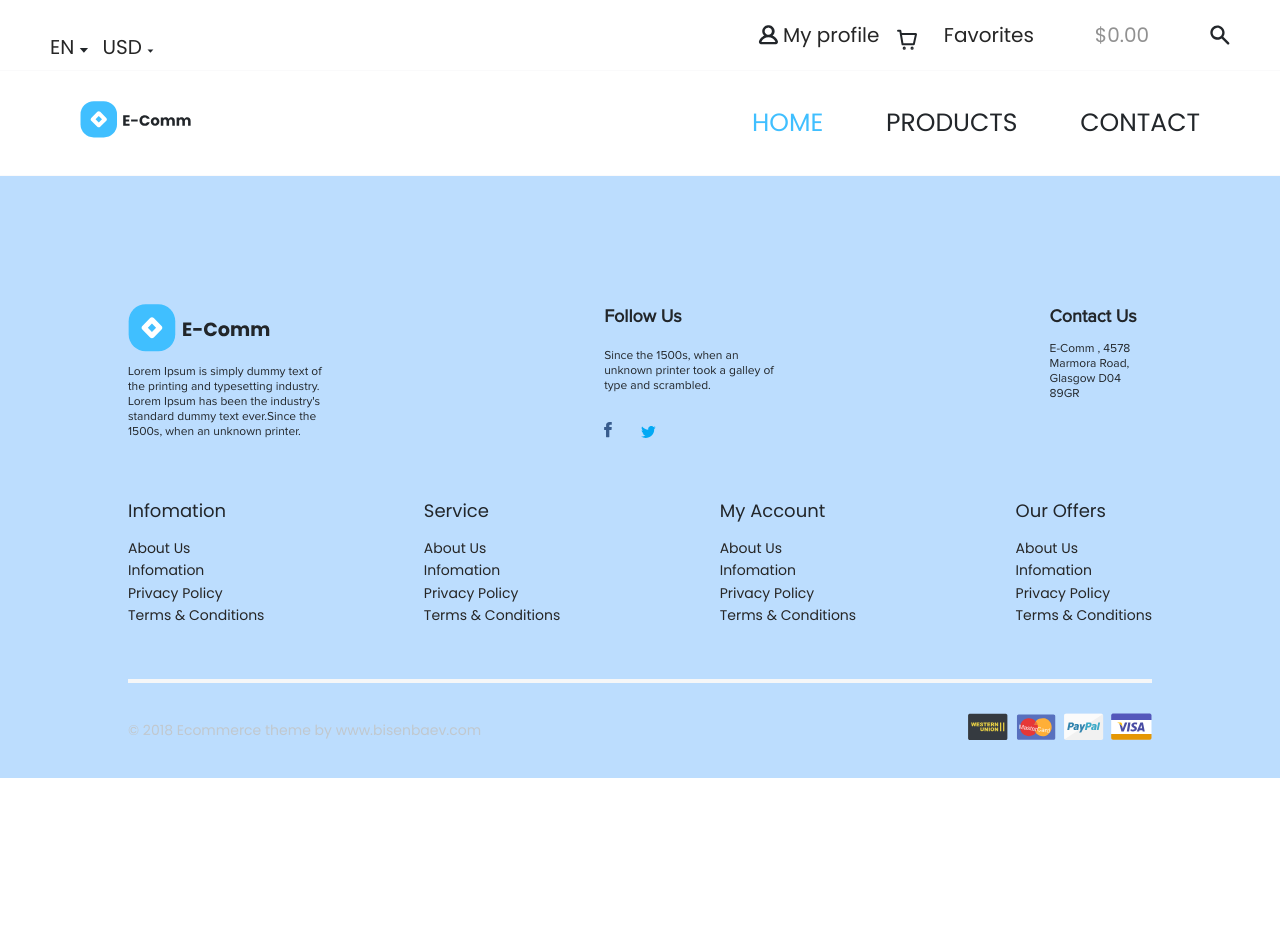
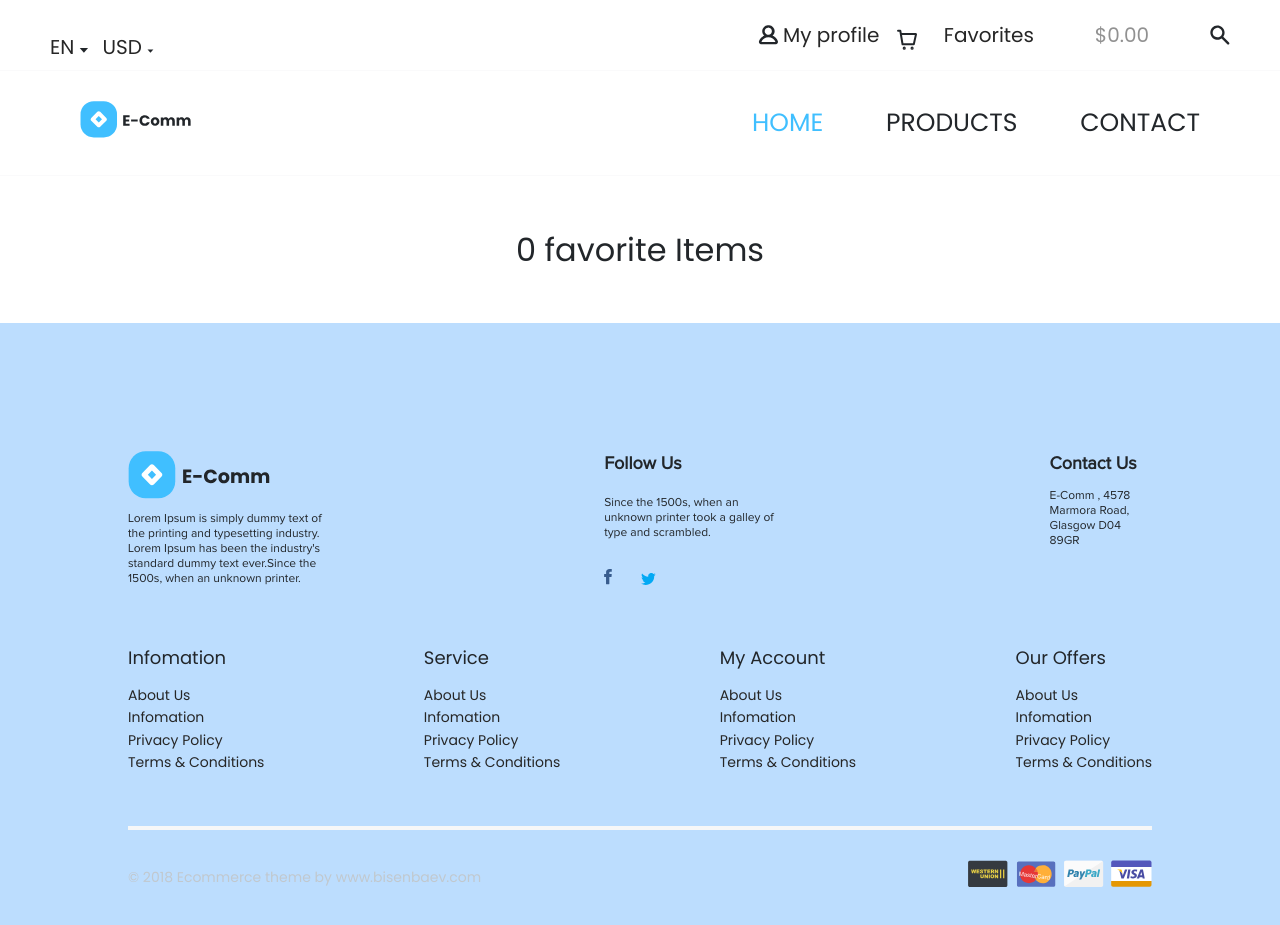
Before and after one commit to Sirojiddin96/e-commerce, a React (Create React App) app: page /favorites in a window 1280 px wide. Before the commit the page ends 800 px from the top, so only its background shows below. Built offline with nearby package versions, Linux system fonts and the light colour scheme.

Commit message:
favorites styled

```diff
--- a/src/Pages/Favorites/Favorites.css
+++ b/src/Pages/Favorites/Favorites.css
@@ -0,0 +1,25 @@
+.FavoritesPage{
+    width: 100%;
+    flex-direction: column;
+    display: flex;
+    align-items: center;
+    justify-content: center;
+    padding: 5%;
+}
+.FavoritesPage>h1{
+    font-weight: 400;
+    line-height: 19px;
+    color: #22262A;
+}
+.FavoriteProducts{
+    width: 100%;
+    display: flex;
+    flex-direction: row;
+    flex-wrap: wrap;
+    align-content: center;
+    justify-content: flex-start;
+}
+.ProductCardsHolder{
+    width: 24%;
+    margin: 2% 0.5%;
+}
--- a/src/Pages/Favorites/Favorites.js
+++ b/src/Pages/Favorites/Favorites.js
@@ -6,10 +6,11 @@ function Favorites(){
     const {priceAfterDiscount, favorites, cart} = useContext(ContextData);
     return(
         <div className="FavoritesPage">
+            <h1>{favorites.length} favorite Items</h1>
             <div className="FavoriteProducts">
                 {
                     favorites.map((item, index)=>(
-                        <div key={index}>
+                        <div className="ProductCardsHolder" key={index}>
                             <ProductCards inFavorites={favorites.length ? favorites.filter((elem)=>(elem.id === item.id)).length : false} inCart={cart.length ? cart.filter((elem)=>(elem.id === item.id)).length : false} product={item} pic={item.picture[0]} title={item.title} originalPrice={item.originalPrice} discount={item.discount} currentPrice={priceAfterDiscount(item.discount, item.originalPrice).toFixed(2)}/>
                         </div>
                     ))
```
